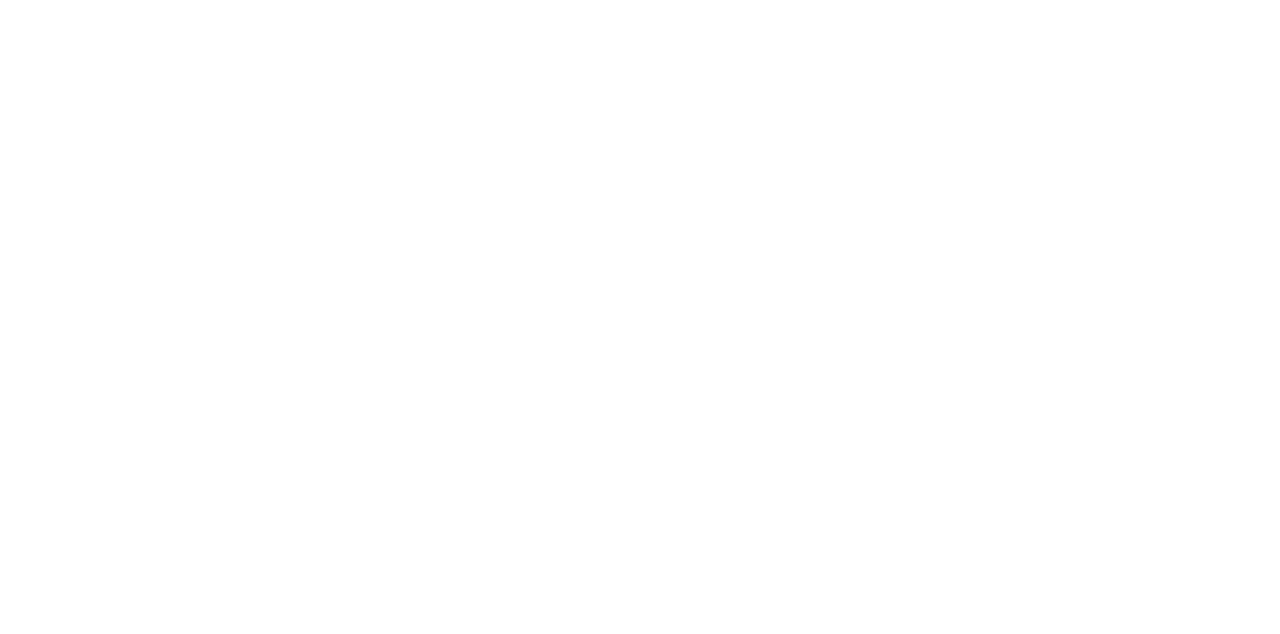
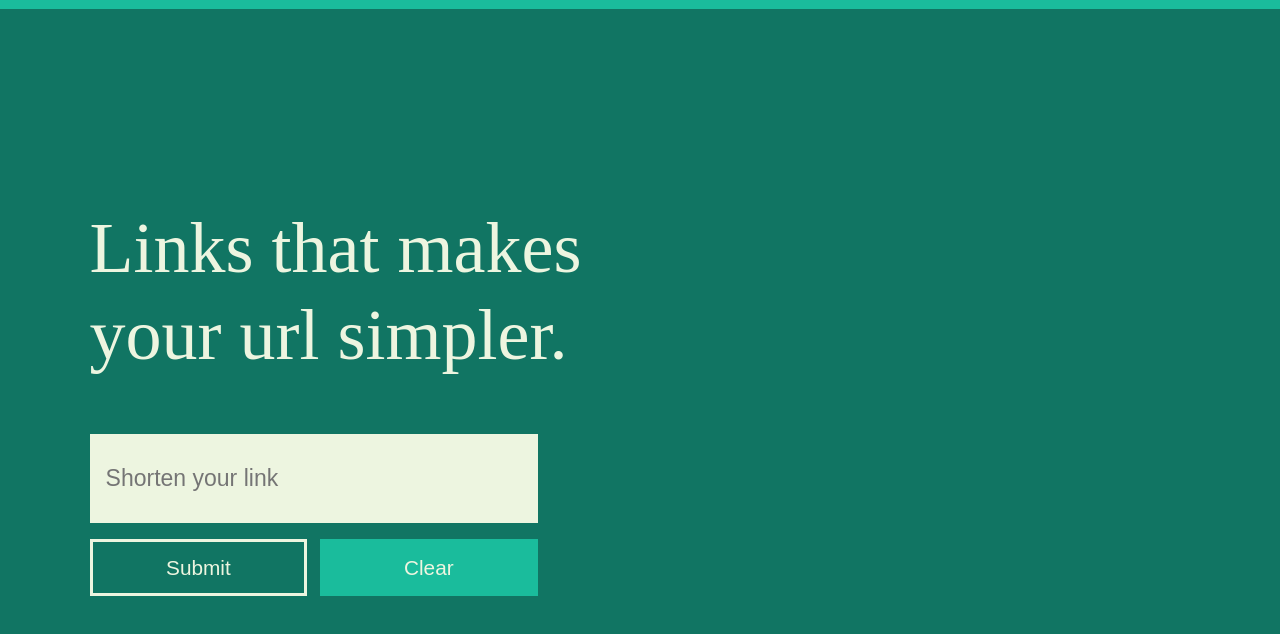
Before and after one commit to neerajp99/url_shortner, a React (Create React App) app in the folder client/: page / in a window 1280 px wide. Shown: the top 634 px of the page. Built offline with nearby package versions, Linux system fonts and the light colour scheme.

Commit message:
Update App

```diff
--- a/client/src/App.js
+++ b/client/src/App.js
@@ -4,12 +4,15 @@
 import "bootstrap/dist/css/bootstrap.min.css";
 import Homepage from "./components/Homepage";
 
+
 class App extends Component {
   render() {
     return (
       <div>
         <Router>
-          <Route exact path="/homepage" render={() => <Homepage />} />
+
+          <Route exact path="/" render={() => <Homepage />} />
+
         </Router>
       </div>
     );
```
Also changed, not shown: client/src/utils/img/background.jpg.
